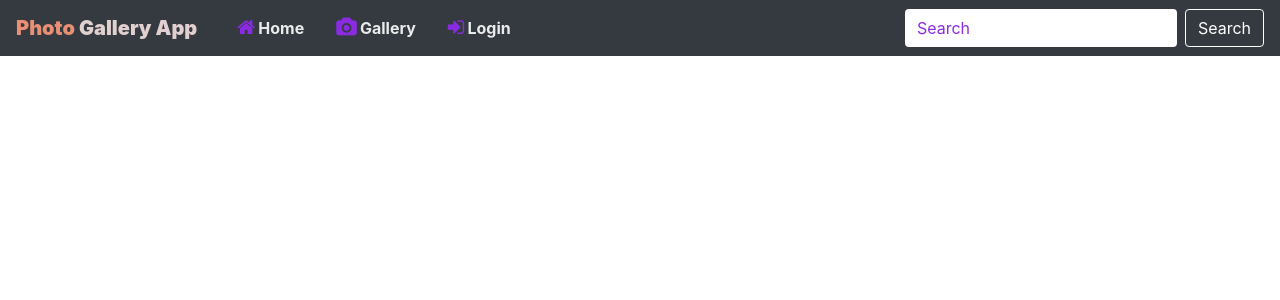
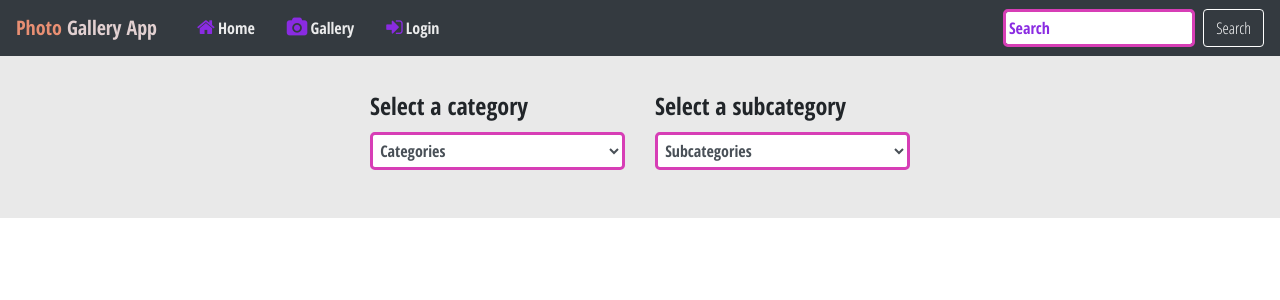
Before and after one commit to Doomer77/gallery-application, a React (Create React App) app: page / in a window 1280 px wide. Shown: the top 300 px of the page. Built offline with nearby package versions, Linux system fonts and the light colour scheme.

Commit message:
add selectSection

```diff
--- a/public/index.html
+++ b/public/index.html
@@ -5,6 +5,7 @@
     <meta name="viewport" content="width=device-width, initial-scale=1" />
     <link href="https://stackpath.bootstrapcdn.com/bootstrap/4.4.1/css/bootstrap.min.css" rel="stylesheet" integrity="sha384-Vkoo8x4CGsO3+Hhxv8T/Q5PaXtkKtu6ug5TOeNV6gBiFeWPGFN9MuhOf23Q9Ifjh" crossorigin="anonymous">
     <link href="https://stackpath.bootstrapcdn.com/font-awesome/4.7.0/css/font-awesome.min.css" rel="stylesheet" integrity="sha384-wvfXpqpZZVQGK6TAh5PVlGOfQNHSoD2xbE+QkPxCAFlNEevoEH3Sl0sibVcOQVnN" crossorigin="anonymous">
+    <link href="https://fonts.googleapis.com/css2?family=Open+Sans+Condensed:ital,wght@0,300;0,700;1,300&display=swap" rel="stylesheet">
     <title>Gallery App</title>
   </head>
   <body>
--- a/src/components/App/App.css
+++ b/src/components/App/App.css
@@ -1,3 +1,6 @@
+body {
+  font-family: 'Open Sans Condensed', sans-serif;
+}
 .container-fluid{
   width: 100%;
   padding: 0;
--- a/src/components/App/App.js
+++ b/src/components/App/App.js
@@ -1,5 +1,6 @@
 import React from 'react';
 import Header from '../Header/Header';
+import SectionSelect from "../SectionSelect/SectionSelect";
 import './App.css';
 
 //App
@@ -7,6 +8,7 @@ const App = () => {
 	return (
 		<div className="container-fluid">
 			<Header />
+			<SectionSelect />
 		</div>
 	)
 }
--- /dev/null
+++ b/src/components/SectionSelect/SectionSelect.css
@@ -0,0 +1,5 @@
+.select {
+    width: 100%;
+    padding: 2rem 0;
+    background-color: #e9e9e9;
+}
--- /dev/null
+++ b/src/components/SectionSelect/SectionSelect.js
@@ -0,0 +1,13 @@
+import React from "react";
+import './SectionSelect.css';
+import SelectCategory from "../SelectCategory";
+
+const SectionSelect = () => {
+    return (
+        <section className="select">
+            <SelectCategory />
+        </section>
+    )
+}
+
+export default SectionSelect;
--- /dev/null
+++ b/src/components/SectionSelect/index.js
@@ -0,0 +1,3 @@
+import SelectCategory from "../SelectCategory";
+
+export default SelectCategory;
--- /dev/null
+++ b/src/components/SelectCategory/SelectCategory.css
@@ -0,0 +1,28 @@
+label {
+    display: inline-block;
+    margin-bottom: .5rem;
+    font-size: 1.5rem;
+    font-weight: bold;
+}
+.form-control {
+    display: block;
+    width: 100%;
+    padding: 0.1rem 0.2rem;
+    font-size: 1rem;
+    font-weight: 700;
+    line-height: 1.5;
+    color: #495057;
+    background-color: #fff;
+    background-clip: padding-box;
+    border: 3px solid #d73eb6;
+    border-radius: .3rem;
+    transition: border-color .15s ease-in-out,box-shadow .15s ease-in-out;
+}
+
+.form-control:focus {
+    color: #495057;
+    background-color: #fff;
+    border-color: #d73eb6;
+    outline: 0;
+    box-shadow: none;
+}
--- /dev/null
+++ b/src/components/SelectCategory/SelectCategory.js
@@ -0,0 +1,29 @@
+import React from "react";
+import './SelectCategory.css';
+
+const SelectCategory = () => {
+    return (
+        <div className="container">
+            <div className="row justify-content-md-center">
+                <div className="form-group col-md-3 col-sm-6">
+                    <label htmlFor="exampleFormControlSelect1">Select a category</label>
+                    <select className="form-control" id="exampleFormControlSelect1">
+                        <option selected value>Сategories</option>
+                        <option value="animals">Animals</option>
+                        <option value="plants">Plants</option>
+                    </select>
+                </div>
+                <div className="form-group col-md-3 col-sm-6">
+                    <label htmlFor="exampleFormControlSelect1">Select a subcategory</label>
+                    <select className="form-control" id="exampleFormControlSelect1">
+                        <option selected value>Subcategories</option>
+                        <option value="horses">Horses</option>
+                        <option value="cane">Cane</option>
+                    </select>
+                </div>
+            </div>
+        </div>
+    )
+}
+
+export default SelectCategory;
--- /dev/null
+++ b/src/components/SelectCategory/index.js
@@ -0,0 +1,3 @@
+import SelectCategory from "./SelectCategory";
+
+export default SelectCategory;
```
Also changed, not shown: src/data-img.json (added, +26 -0 lines).
